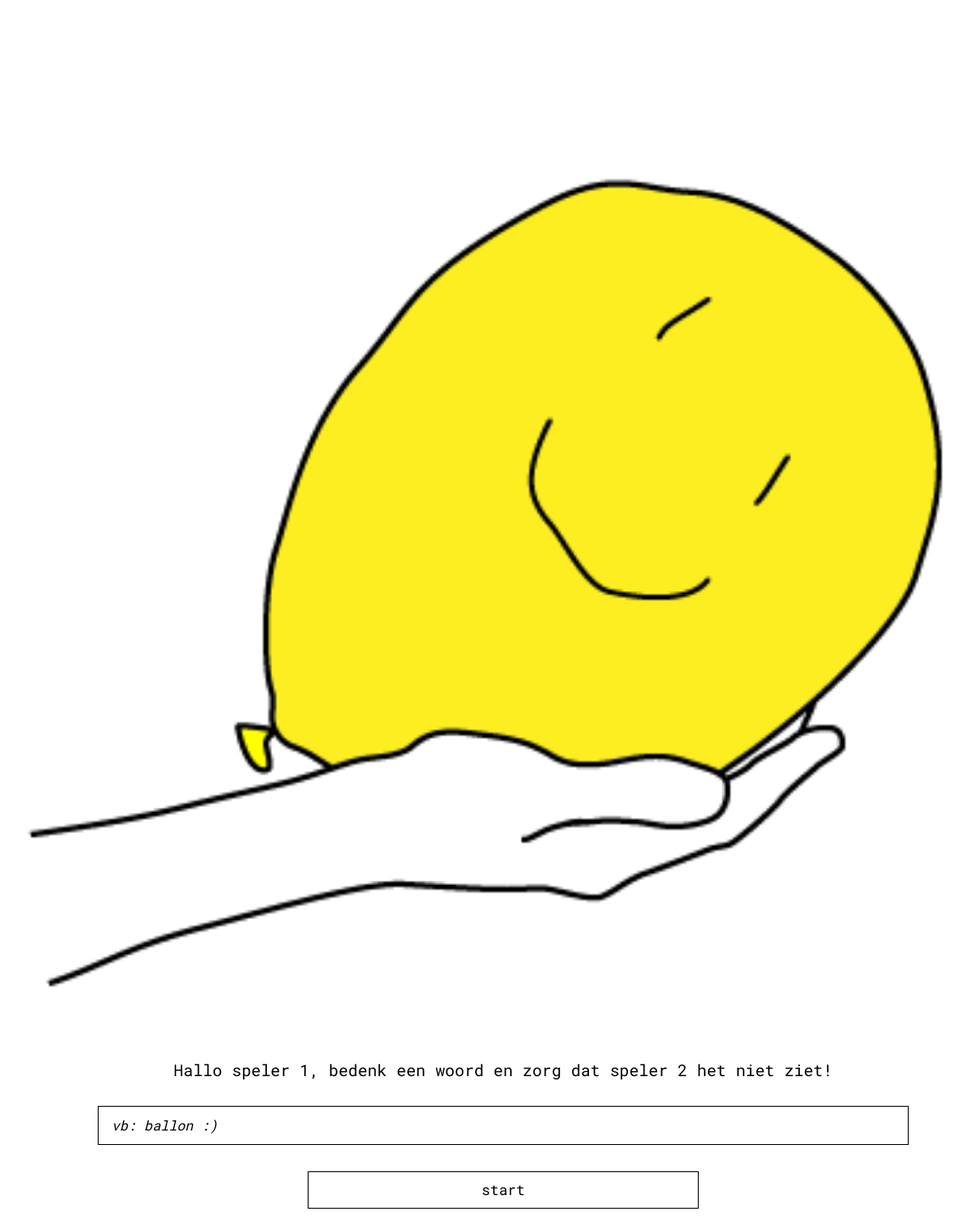
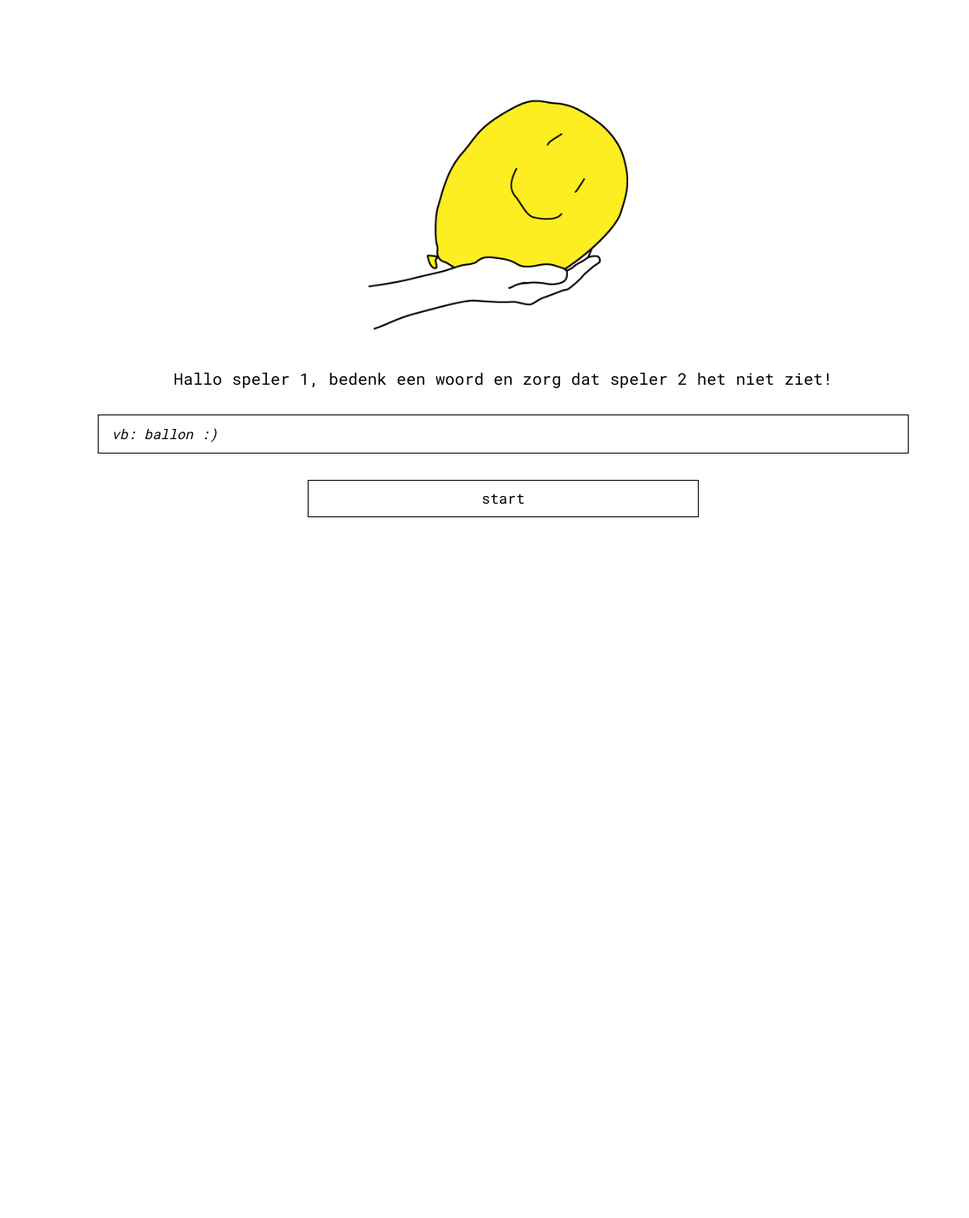
Before and after one commit to NoahNxT/NxTMan, a PHP site: page / in a window 1536 px wide. Shown: the whole page at 85% size, without its empty margins (176-1316 px from the left). After the commit the page ends 609 px from the top, so only its background shows below. Run offline with PHP 8.4, Linux system fonts and the light colour scheme.

Commit message:
responsive desktop img

```diff
--- a/style.css
+++ b/style.css
@@ -232,3 +232,19 @@ h1 {
 .key:active {
   color: #ff7bac;
 }
+
+/* responsive */
+
+@media (min-width: 1281px) {
+  .openingImage {
+    width: 350px;
+  }
+
+  .IndexPageContainer {
+    display: flex;
+    flex-direction: column;
+    align-items: center;
+    width: 80vw;
+    height: 600px;
+  }
+}
```
